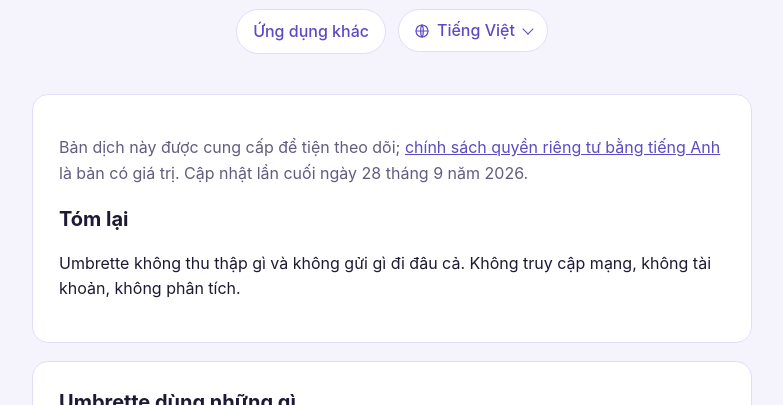
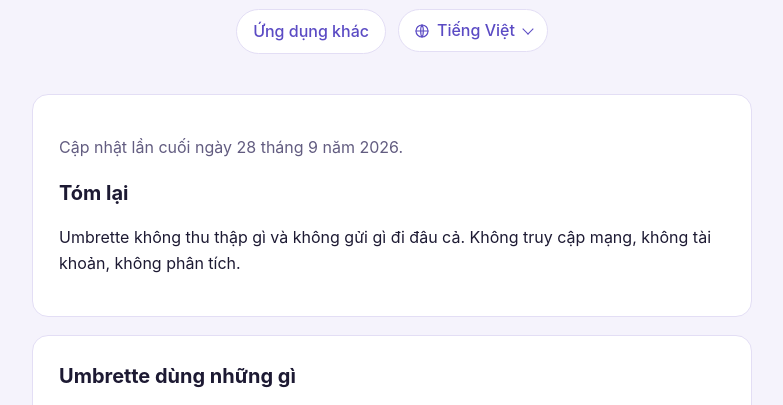
Before and after one commit to azun-k2/umbrette, a plain HTML site: page vi/privacy.html in a window 1280 px wide. Shown: the part 330-735 px from the top of the page, without its empty margins (248-1031 px from the left). Drawn offline with Linux system fonts and the light colour scheme.

Commit message:
vi privacy: remove the translation note

```diff
--- a/vi/privacy.html
+++ b/vi/privacy.html
@@ -102,7 +102,7 @@
 </div>
 
 <section class="card">
-  <p class="note">Bản dịch này được cung cấp để tiện theo dõi; <a href="../privacy.html">chính sách quyền riêng tư bằng tiếng Anh</a> là bản có giá trị. Cập nhật lần cuối ngày 28 tháng 9 năm 2026.</p>
+  <p class="note">Cập nhật lần cuối ngày 28 tháng 9 năm 2026.</p>
   <h2>Tóm lại</h2>
   <p>Umbrette không thu thập gì và không gửi gì đi đâu cả. Không truy cập mạng, không tài khoản, không phân tích.</p>
 </section>
```
